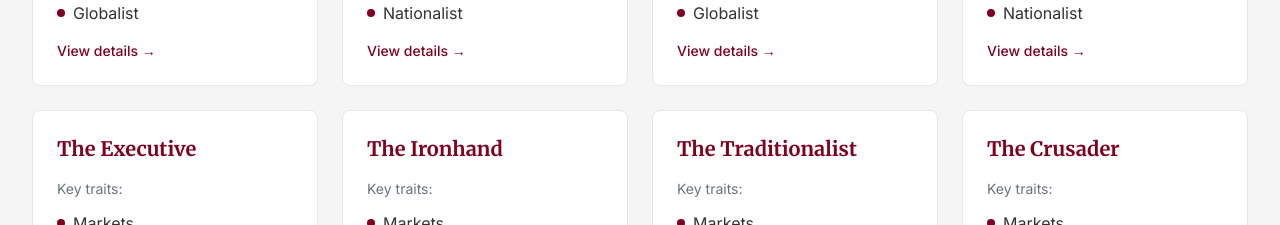
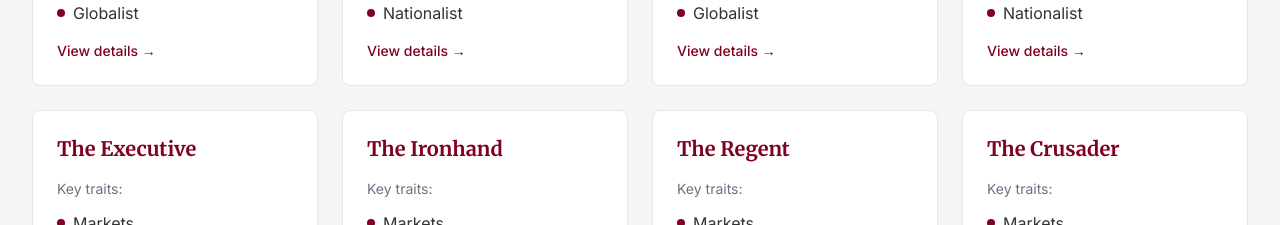
Before and after one commit to uzair-shakeel/philosiq, a Next.js app: page /archetypes in a window 1280 px wide. Shown: the part 2580-2805 px from the top of the page. Built offline with nearby package versions, Linux system fonts and the light colour scheme; no server answers.

Commit message:
Update archetypes.jsx
edited traditionalist to regent

```diff
--- a/src/pages/archetypes.jsx
+++ b/src/pages/archetypes.jsx
@@ -324,8 +324,8 @@ export default function ArchetypePage() {
       slug: "ironhand",
     },
     {
-      id: "traditionalist",
-      name: "The Traditionalist",
+      id: "regent",
+      name: "The Regent",
       traits: [
         "Markets",
         "Authority",
@@ -333,7 +333,7 @@ export default function ArchetypePage() {
         "Religious",
         "Globalist",
       ],
-      slug: "traditionalist",
+      slug: "regent",
     },
     {
       id: "crusader",
```
